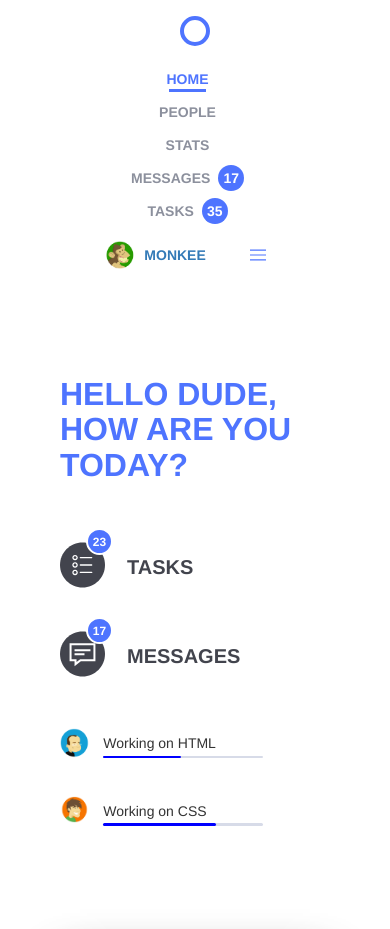
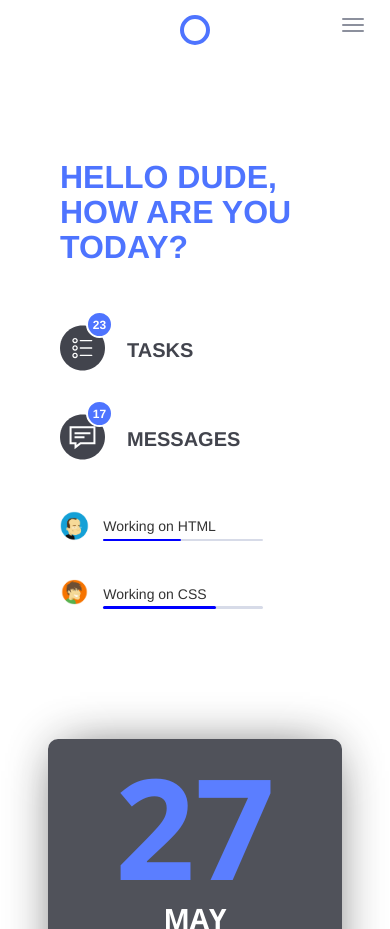
Before and after one commit to Karina-Honcharova-dev/twoheads-zadanie, a website: page index.html in a window 390 px wide. Shown: the top 929 px of the page. Drawn offline with nearby package versions, Linux system fonts and the light colour scheme.

Commit message:
change navigation for mobile

```diff
--- a/index.html
+++ b/index.html
@@ -13,25 +13,38 @@
 </head>
 <body>
   <main class="page-home">
-	 <nav class="navbar">
+	 <div>
+	 <div class="navbar-wrapper">
+	     <div class="container-fluid">
+	         <nav class="navbar navbar-fixed-top">
 	             <div class="container-fluid">
 	                 <div class="navbar-header">
+	                     <button type="button" class="navbar-toggle collapsed" data-toggle="collapse" data-target="#navbar" aria-expanded="false" aria-controls="navbar">
+	                     <span class="sr-only"></span>
+	                     <span class="icon-bar"></span>
+	                     <span class="icon-bar"></span>
+	                     <span class="icon-bar"></span>
+	                     </button>
 	                     <a class="navbar-brand" href="#"><div class="logo"></div></a>
 	                 </div>
+	                 <div id="navbar" class="navbar-collapse collapse">
 	                     <ul class="nav navbar-nav">
-	      <li class="active-link"><a href="#" class="navbar-item active" >HOME</a><div class="underline"></li>
-	      <li ><a href="#" class="navbar-item" >PEOPLE<span></span></a><div class="underline"></li>
-	      <li><a href="#" class="navbar-item" >STATS</a><div class="underline"></li>
-	      <li><a href="#" class="navbar-item" >MESSAGES<span class="nav-notification">17</span></a><div class="underline"></li>
-	      <li><a href="#" class="navbar-item" >TASKS<span class="nav-notification">35</span></a><div class="underline"></li>
+	                         <li class="active-link"><a href="#" a href="#" class="navbar-item active">HOME</a> <div class="underline"></li>
+	                         <li><a href="#" class="navbar-item" >PEOPLE</span></a> <div class="underline"></li>
+	                         <li><a href="#" class="navbar-item"  >STATS</a> <div class="underline"></li>
+	                         <li><a href="#" class="navbar-item" >MESSAGES<span class="nav-notification">17</span></a> <div class="underline"></li>
+	                         <li><a href="#" class="navbar-item" >TASKS<span class="nav-notification">35</span></a> <div class="underline"></li>
 	                     </ul>
 	                     <ul class="nav navbar-nav navbar-right">
-	      <li><a href="#"><img src="/images/monkey.png" class="nav-user-picture active"><span class="user">MONKEE</span>
+	                         <li class=""><a href="#"><img src="/images/monkey.png" class="nav-user-picture active"><span class="user">MONKEE</span>
 	      	<svg xmlns="http://www.w3.org/2000/svg" x="0px" y="0px"
 			width="24" height="16"viewBox="0 0 172 172" style=" fill:#000000; vertical-align: middle;"><g fill="none" fill-rule="nonzero" stroke="none" stroke-width="1" stroke-linecap="butt" stroke-linejoin="miter" stroke-miterlimit="10" stroke-dasharray="" stroke-dashoffset="0" font-family="none" font-weight="none" font-size="none" text-anchor="none" style="mix-blend-mode: normal"><path d="M0,172v-172h172v172z" fill="none"></path><g fill="#4e74ff"><path d="M0,26.46154v13.23077h172v-13.23077zM0,79.38462v13.23077h172v-13.23077zM0,132.30769v13.23077h172v-13.23077z"></path></g></g></svg></a></li>
 	                     </ul>
 	                 </div>
+	             </div>
 	         </nav>
+	     </div>
+	 </div><
 
 	<div class="container-fluid">
 
--- a/scss/main.scss
+++ b/scss/main.scss
@@ -22,6 +22,34 @@ body{
     margin-top: 0px !important;
     margin-bottom: 0px !important;
 }
+
+
+.navbar, .dropdown-menu{
+background:white;
+border: none;
+
+}
+
+
+.nav>li>a:focus, .nav>li>a:hover,.nav .open>a, .nav .open>a:focus, .nav .open>a:hover,  .dropdown-menu>li>a:hover{
+  border-bottom: 3px solid transparent;
+  background: none;
+}
+.navbar a, .navbar-toggle{
+ color: $secondary-color;
+}
+
+
+
+
+.navbar-toggle .icon-bar{
+    color: $blue-color;
+    background: $secondary-color;
+}
+
+
+
+
 .navbar-header {
 	padding-left: 45px;
 }
@@ -31,6 +59,7 @@ body{
 	border-radius: 50%;
 	height: 30px;
 	width: 30px;
+	margin-right: 60px;
 }
 .nav-notification{
 	background-color: $secondary-color;
@@ -58,6 +87,7 @@ body{
 .active{
 	color: $blue-color;
 }
+
 
 .container-fluid ul li .underline {
 	height: 3px;
@@ -119,7 +149,7 @@ body{
 	font-weight: bold;
 	color: $blue-color;
 	font-size: 64px;
-	padding-top: 150px;
+	padding-top: 200px;
 	padding-left: 45px;
 }
 #calendar{
@@ -134,7 +164,7 @@ body{
   opacity: 92%;
   border: #42444D 10px solid;
   border-radius: 10px;
-  margin-top: 15vh;
+  margin-top: 200px;
 }
 
 #calendar h1{
@@ -393,6 +423,9 @@ body{
  	background-color:  $blue-color;
 	margin-left: auto;
  }
+ .pull-right{
+ 	float: none !important;
+ }
 
  .container-fluid ul li:hover .underline {
  	background-color:  $blue-color;
@@ -400,9 +433,10 @@ body{
  	margin-left: auto;
 
  }
+
 .header-text{
 	font-size: 50px;
-	padding-top: 80px;
+	padding-top: 140px;
 }
   .triangle-inside-text{
   	position: absolute;
```
Also changed, not shown: css/main.css, 1 other file. Lines whose indentation alone changed are shown as unchanged.
